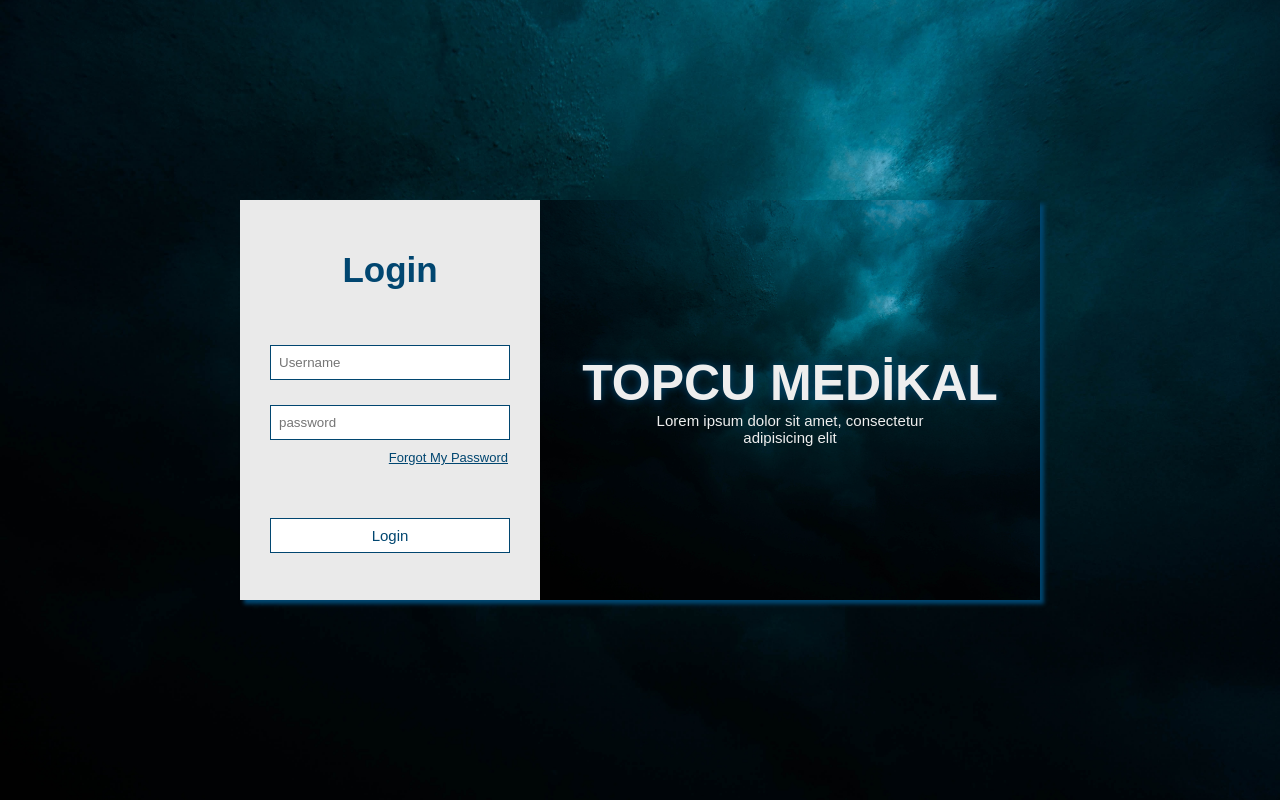
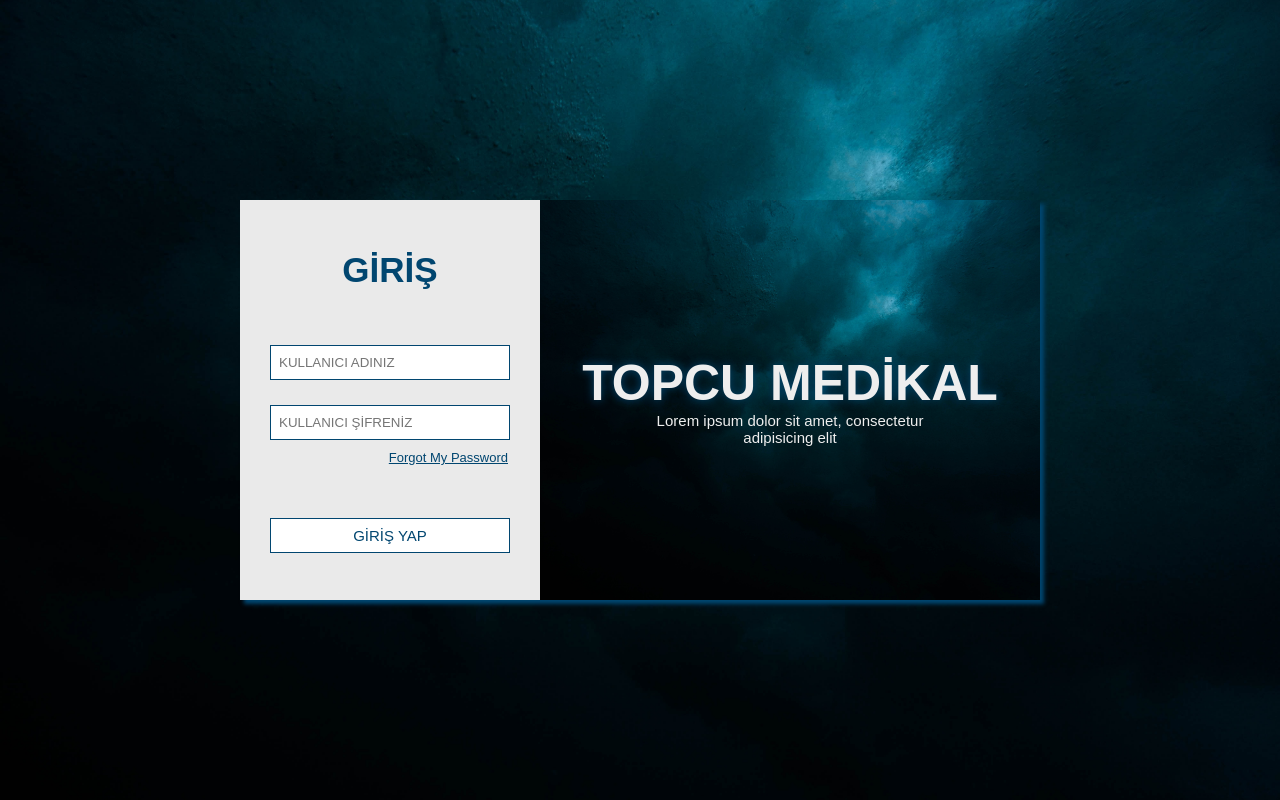
Before and after one commit to vitaltr/topcumed, a plain HTML site: page index.html in a window 1280 px wide. Drawn offline with Linux system fonts and the light colour scheme.

Commit message:
Update index.html

```diff
--- a/index.html
+++ b/index.html
@@ -1,24 +1,24 @@
 <!DOCTYPE html>
 <html>
 <head>
-	<title>login</title>
+	<title>ŞİFRENİZ</title>
 	<link rel="stylesheet" type="text/css" href="style.css">
 </head>
 <body>
 <div class="container">
 	<div class="login">
 		<div class="header">
-			<h1>Login</h1>
+			<h1>GİRİŞ</h1>
 		</div>
 		<div class="main">
 			<form>
-				<input type="text" placeholder="Username">
+				<input type="text" placeholder="KULLANICI ADINIZ">
 				<br>
-				<input type="password" placeholder="password">
+				<input type="password" placeholder="KULLANICI ŞİFRENİZ">
 				<br>
 				<a href="">Forgot My Password</a>
 				<br>
-				<button>Login</button>
+				<button>GİRİŞ YAP</button>
 			</form>
 		</div>
 	</div>
```
